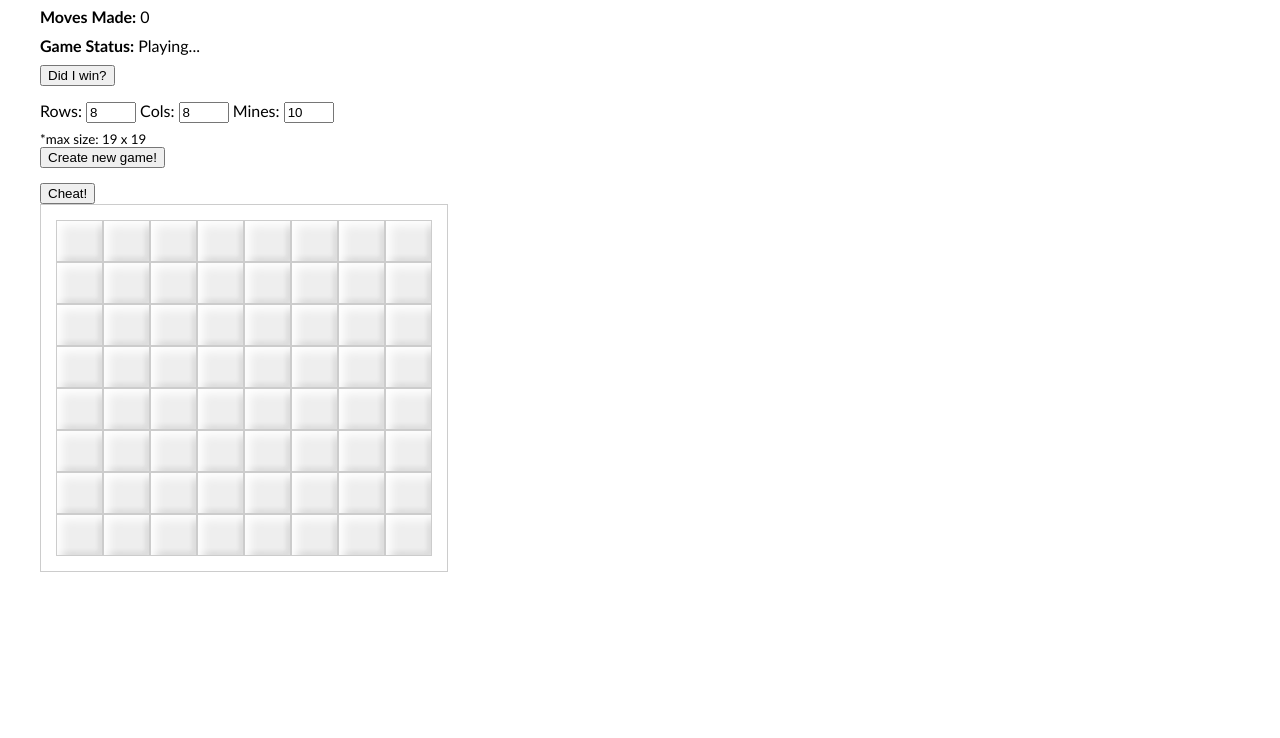
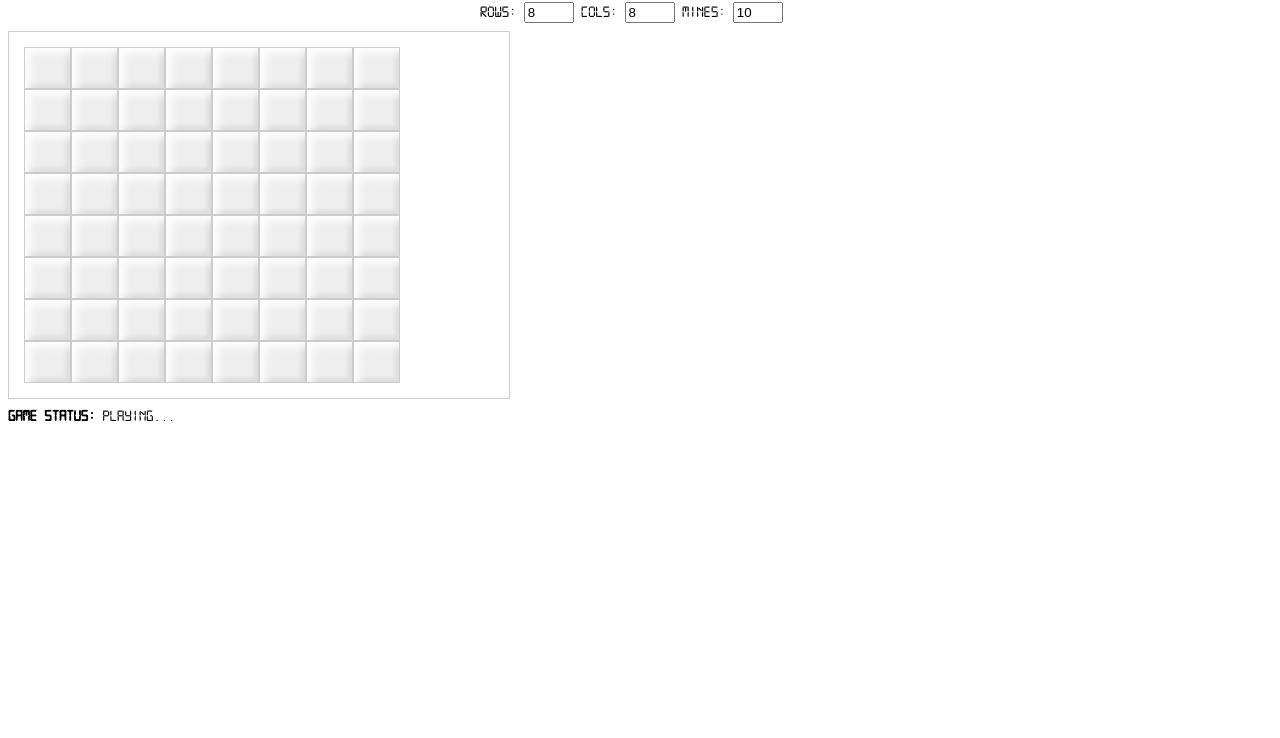
Before and after one commit to neilstuff/mine-sweeper, an Electron app: page index.html in a window 1280 px wide. Shown: the part 62-800 px from the top of the page. Drawn offline with Linux system fonts and the light colour scheme.

Commit message:
Updated UI

```diff
--- a/assets/javascripts/minesweeper.js
+++ b/assets/javascripts/minesweeper.js
@@ -379,20 +379,9 @@ window.onload = function() {
             }
         });
 
-    //attach click to cheat button
-    document.getElementById("cheat_button").addEventListener("click", function() {
-        console.log(game.gridToString());
-    });
-
-    //attach click to validate button
-    document
-        .getElementById("validate_button")
-        .addEventListener("click", function() {
-            game.validate();
-        });
-
     //create a game
     newGame();
+
 };
 
 //global vars
--- a/assets/styles/minesweeper.css
+++ b/assets/styles/minesweeper.css
@@ -1,9 +1,3 @@
-body,
-html {
-    padding: 1rem;
-    font-family: 'Trebuchet MS', 'Lucida Sans Unicode', 'Lucida Grande', 'Lucida Sans', Arial, sans-serif;
-}
-
 #game_container {
     float: left;
     border: 1px solid #CCC;
@@ -68,7 +62,7 @@ $value in $cellColors {
 }
 
 .cell.flagged::after {
-    content: '\1F3F4';
+    content: '\1F6A9';
 }
 
 .clearfix:after {
@@ -86,3 +80,32 @@ $value in $cellColors {
 input[type="number"] {
     width: 50px;
 }
+
+@font-face {
+    font-family: Digital7Mono-B1g5;
+    src: url(../fonts/Digital7Mono-B1g5.ttf);
+}
+
+body,
+p {
+    font-family: Digital7Mono-B1g5;
+}
+
+.controls {
+    font-family: Digital7Mono-B1g5;
+    font-size: 12px;
+}
+
+.status_box {
+    padding-top: 8px;
+    font-size: 32px;
+    width: 36px;
+    height: 36px;
+    border: 1px solid rgba(0, 0, 0, 0.1);
+    border-radius: 3px;
+    text-align: center;
+}
+
+.preload {
+    display: none;
+}
--- a/config.json
+++ b/config.json
@@ -1,3 +1,3 @@
 {
-    "mode": "debug"
+    "mode": "prod"
 }
--- a/index.html
+++ b/index.html
@@ -7,25 +7,21 @@
 
 </head>
 
-
-
 <div>
-    <div class="status_msg">
-        <strong>Mines Remaining:</strong> <span id="mine_count"></span>
+    <div class="status_box" style="position:absolute; top:10px; left: 20px; color:red;">
+        <span id="mine_count"></span>
     </div>
-    <div class="status_msg">
-        <strong>Moves Made:</strong> <span id="moves_made"></span>
+    <div class="status_box" style="position:absolute; top:10px; right: 20px; color:green;">
+        <span id="moves_made"></span>
     </div>
-    <div class="status_msg">
-        <strong>Game Status:</strong> <span id="game_status"></span>
 </div>
 
-    <div style="margin: 10px 0px;">
-        <input id="validate_button" type="button" value="Did I win?" />
+<div style="text-align:center">
+    <input id="new_game_button" style="font-size:36px; vertical-align: top;" type="button" value="&#128512"></input>
 </div>
 
 
-    <div style="margin: 15px 0px;">
+<div style="display: block; margin-left: auto; margin-right: auto; width:320px;">
     <div style="margin: 8px 0px;">
         <label for="new_rows">Rows:</label>
         <input type="number" id="new_rows" placeholder="rows" value="8" />
@@ -34,20 +30,17 @@
         <label for="new_mines">Mines:</label>
         <input type="number" id="new_mines" placeholder="mines" value="10" />
     </div>
-        <div style="font-size: 10pt;">*max size: 19 x 19</div>
-        <input id="new_game_button" type="button" value="Create new game!" />
-    </div>
-    <div>
-        <input id="cheat_button" type="button" value="Cheat!" />
-        <div style="font-size: 10pt;"></div>
 </div>
 
-    <div class="clearfix">
-        <div id="game_container">
+
+<div class="clearfix" style="display: block;width: 100%;">
+    <div id="game_container" style="display: block; width:470px; margin-left: auto; margin-right: auto;">
         <!--placeholder for game -->
     </div>
 </div>
 
+<div class="status_msg">
+    <strong>Game Status:</strong> <span id="game_status"></span>
 </div>
 
 <script type="text/javascript" src="assets/javascripts/minesweeper.js"></script>
```
Also changed, not shown: main.js (+4 -4 lines), assets/fonts/Digital7Mono-B1g5.ttf (added). Lines whose indentation alone changed are shown as unchanged.
